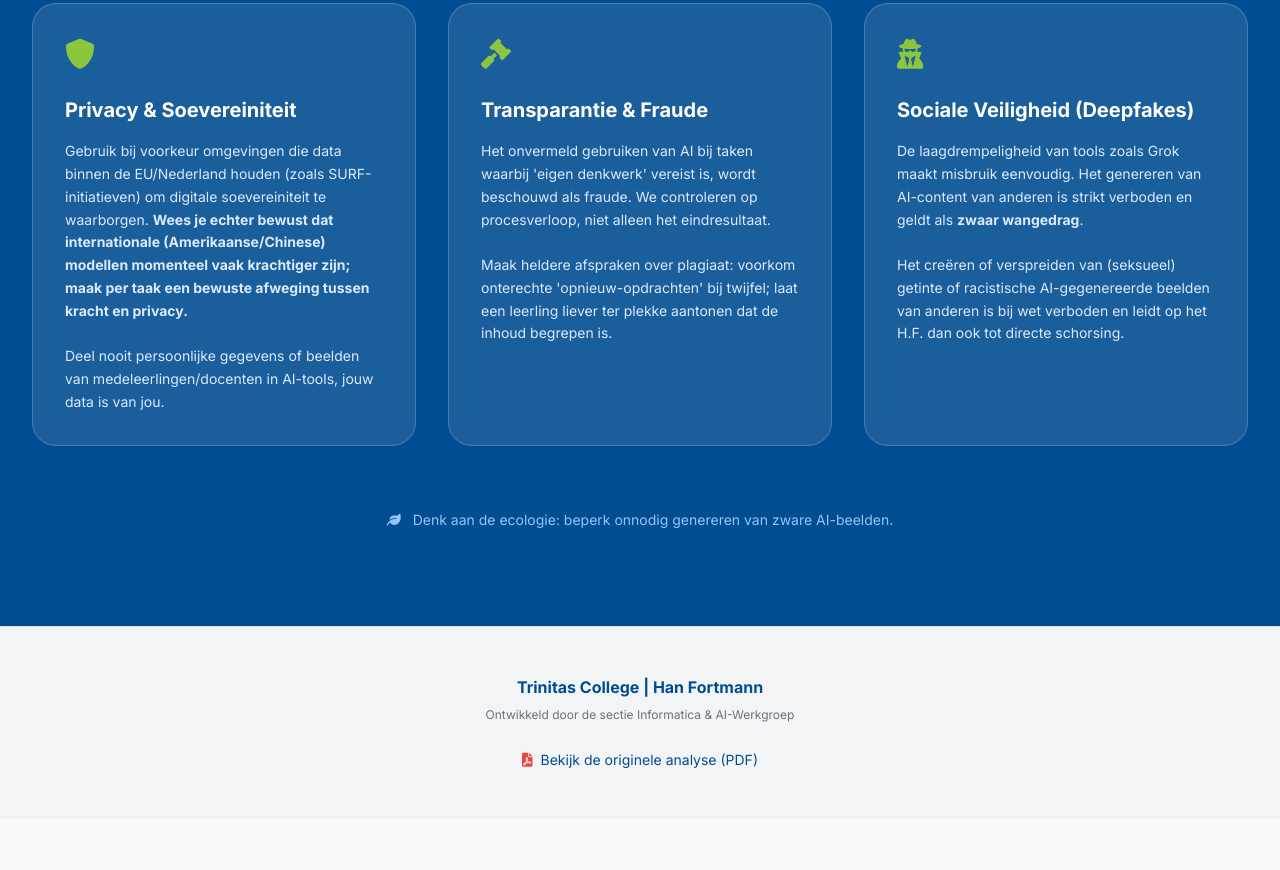
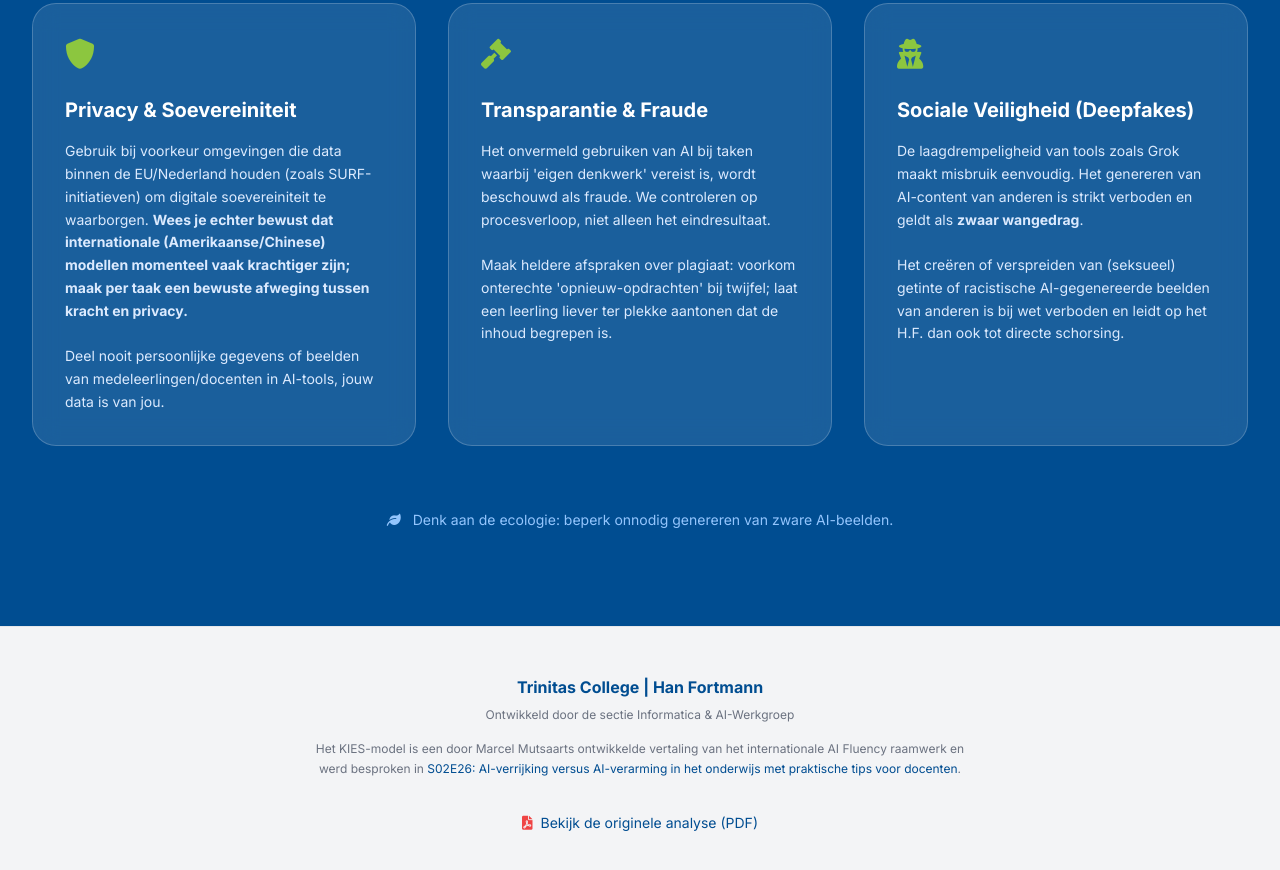
Before and after one commit to MartijnVanMourik/AI-Vaardigheid-en-KIES, a plain HTML site: page index.html in a window 1280 px wide. Shown: the part 6190-7060 px from the top of the page. Before the commit the page ends 7009 px from the top, so only its background shows below. Drawn offline with nearby package versions, Linux system fonts and the light colour scheme.

Commit message:
feat: Add KIES-model explanation and link to the footer, and adjust paragraph bottom margin.

```diff
--- a/index.html
+++ b/index.html
@@ -811,7 +811,12 @@
     <footer class="bg-gray-100 py-12 border-t border-gray-200">
         <div class="max-w-7xl mx-auto px-4 text-center">
             <p class="text-trinitas-blue font-bold mb-2">Trinitas College | Han Fortmann</p>
-            <p class="text-gray-500 text-xs mb-6">Ontwikkeld door de sectie Informatica & AI-Werkgroep</p>
+            <p class="text-gray-500 text-xs mb-4">Ontwikkeld door de sectie Informatica & AI-Werkgroep</p>
+
+            <p class="text-gray-500 text-xs mb-8 max-w-2xl mx-auto leading-relaxed">
+                Het KIES-model is een door Marcel Mutsaarts ontwikkelde vertaling van het internationale AI Fluency raamwerk en werd besproken in
+                <a href="https://aivoordocenten.nl/ai-tussenuurtje/" target="_blank" rel="noopener noreferrer" class="text-trinitas-blue hover:underline">S02E26: AI-verrijking versus AI-verarming in het onderwijs met praktische tips voor docenten</a>.
+            </p>
 
             <a href="assets/Analyse KIES model AI Onderwijs.pdf" target="_blank"
                 class="inline-flex items-center text-trinitas-blue hover:text-trinitas-green transition-colors text-sm font-medium">
```
